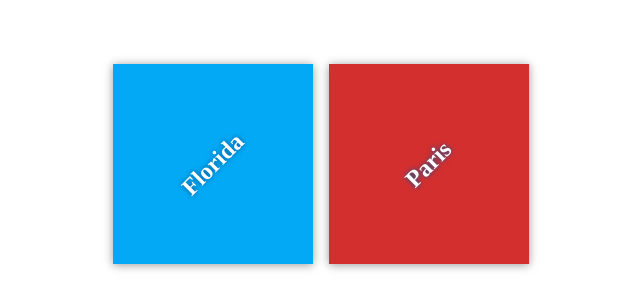
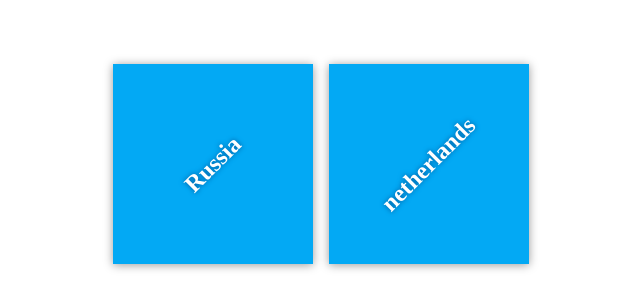
Before and after one commit to kay-ell/my-travel-plans, a plain HTML site: page index.html in a window 1280 px wide. Shown: the part 236-544 px from the top of the page, without its empty margins (319-959 px from the left). Drawn offline with Linux system fonts and the light colour scheme.

Commit message:
changed destinations

```diff
--- a/index.html
+++ b/index.html
@@ -10,12 +10,12 @@
 
     <div class="container">
         <div class="destination-container">
-            <div class="destination" id="florida">
-                <h2>Florida</h2>
+            <div class="destination" id="russia">
+                <h2>Russia</h2>
             </div>
 
-            <div class="destination" id="paris">
-                <h2>Paris</h2>
+            <div class="destination" id="netherlands">
+                <h2>netherlands</h2>
             </div>
         </div>
     </div>
```
